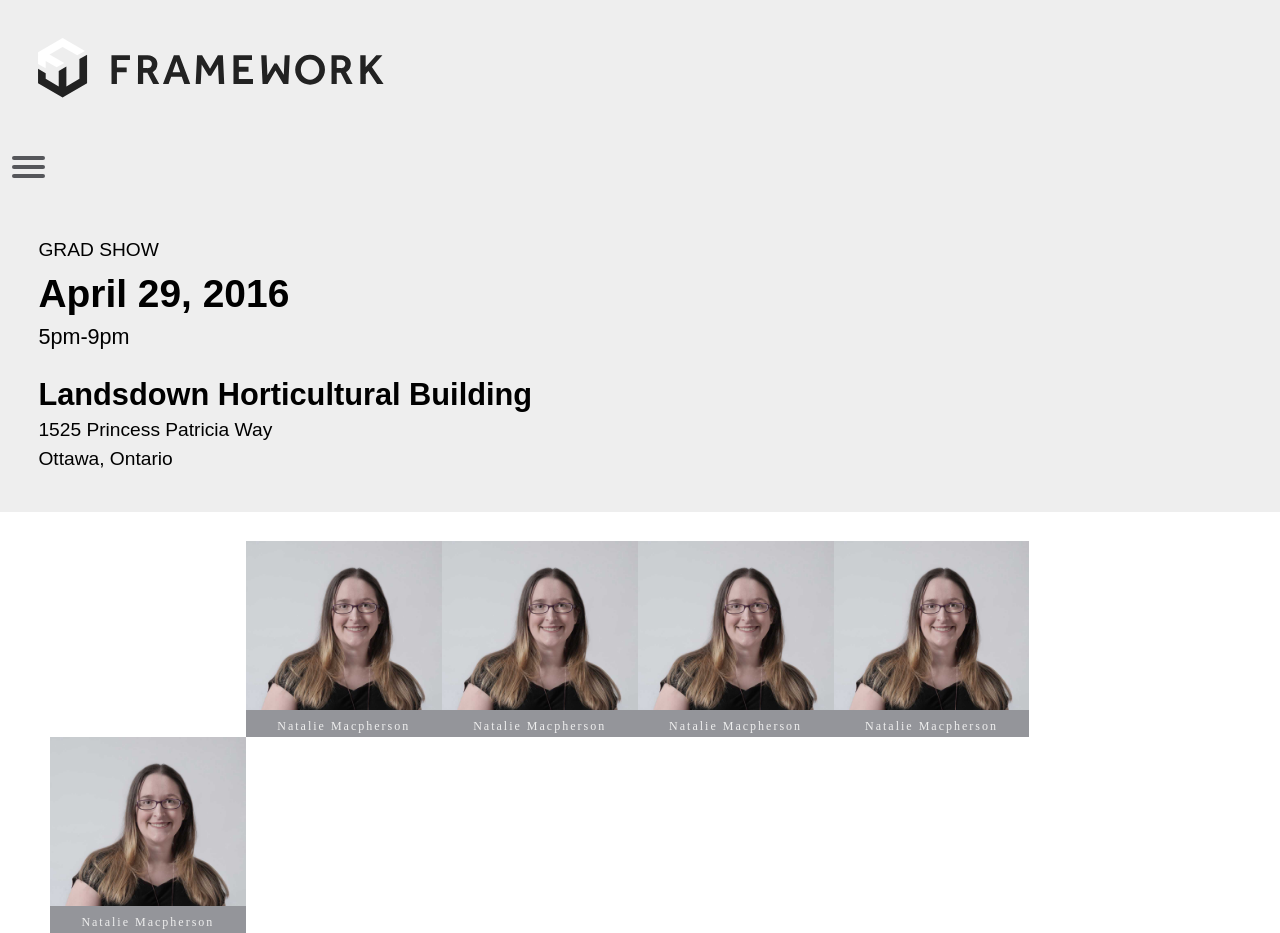
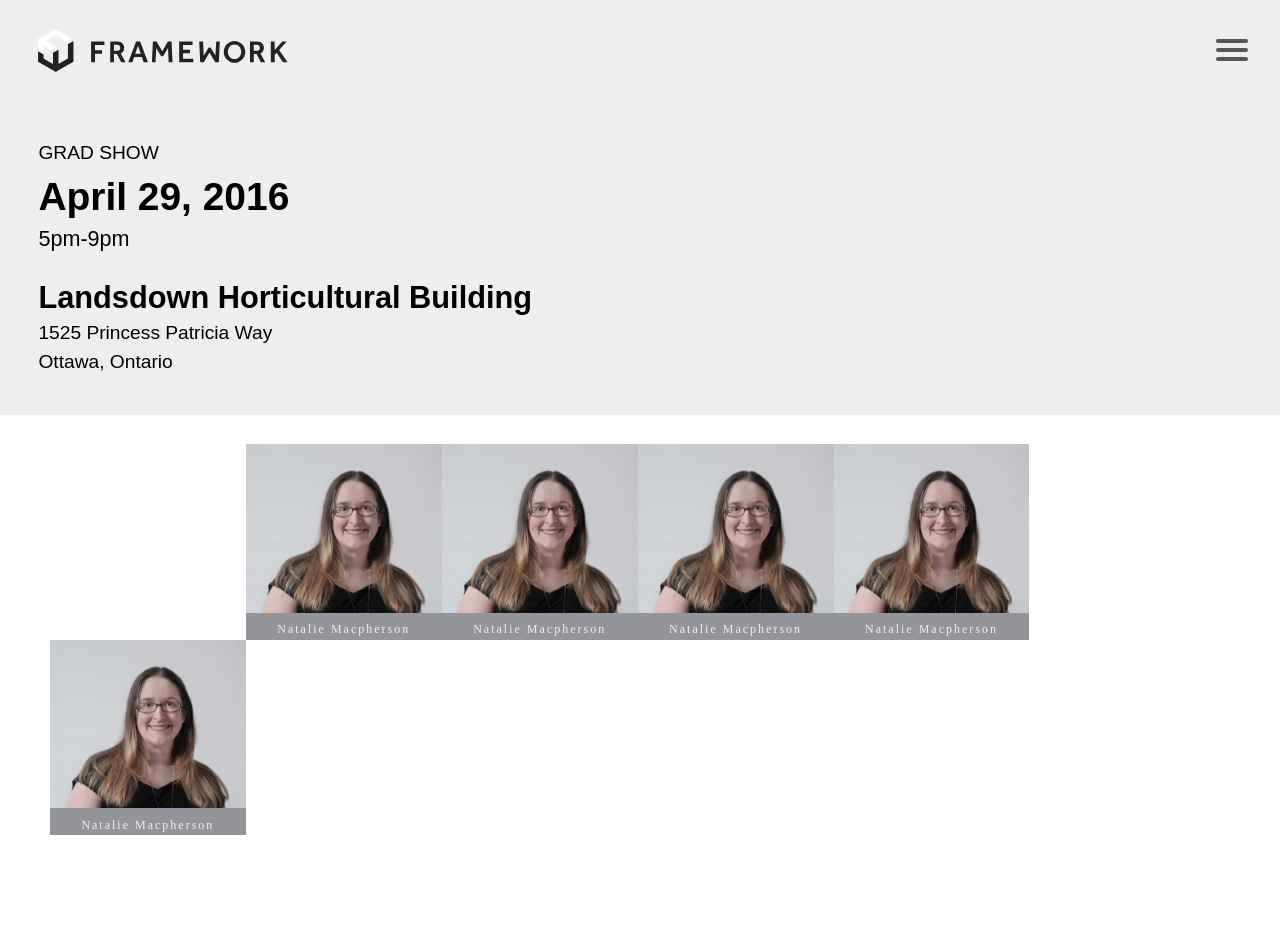
Before and after one commit to algonquindesign-grads/2016, a Jekyll site: the page built from index.html, in a window 1280 px wide. Built offline with Jekyll 4.4.1, drawn with Linux system fonts in a browser that asks for light colours; after the commit the page ends 900 px from its top, so only the background shows below that.

Commit message:
refactor(css): position and resize toggle

```diff
--- a/css/style.css
+++ b/css/style.css
@@ -2048,11 +2048,15 @@ body {
   display: block;
   overflow: hidden;
   background-color: #eee;
+  position: relative;
 }
 
 .fw-header .logo {
+  position: relative;
+  top: 0;
+  left: 0;
   display: block;
-  padding: 1em;
+  padding: 0.5em 1em;
   width: calc(100% - 5em);
 }
 
@@ -2063,7 +2067,7 @@ body {
 .fw-header .logo .fw-logo {
   display: block;
   width: 100%;
-  max-width: 20em;
+  max-width: 15em;
   padding: 1em;
 }
 
@@ -2078,8 +2082,12 @@ body {
 }
 
 .fw-toggle {
+  position: absolute;
+  top: 0;
+  right: 0;
   display: block;
   width: 3em;
+  margin: 1em;
   padding: 1.5em 0.65em;
   background-color: transparent;
 }
--- a/scss/components/_header.scss
+++ b/scss/components/_header.scss
@@ -3,10 +3,14 @@
   display: block;
   overflow: hidden;
   background-color: $white;
+  position: relative;
 
   .logo{
+    position: relative;
+    top: 0;
+    left: 0;
     display: block;
-    padding: 1em;
+    padding: 0.5em 1em;
     width: calc(100% - 5em);
     &:hover  .svg-top{
       fill: white;
@@ -14,7 +18,7 @@
     .fw-logo{
       display: block;
       width: 100%;
-      max-width: 20em;
+      max-width: 15em;
       padding: 1em;
 
       img,
@@ -36,8 +40,12 @@
 
 
 .fw-toggle{
+  position: absolute;
+  top: 0;
+  right: 0;
   display: block;
   width: 3em;
+  margin: 1em;
   padding: 1.5em 0.65em;
   background-color: transparent;
 
```
